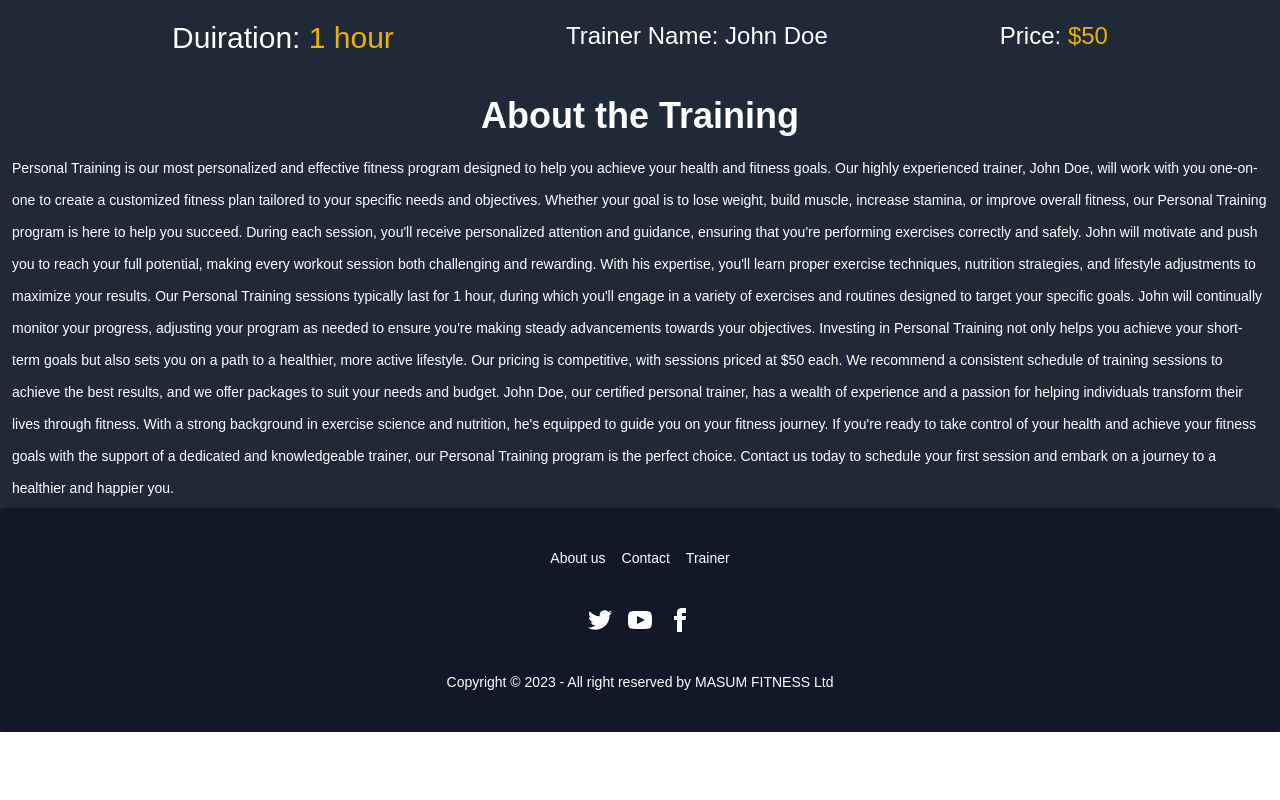
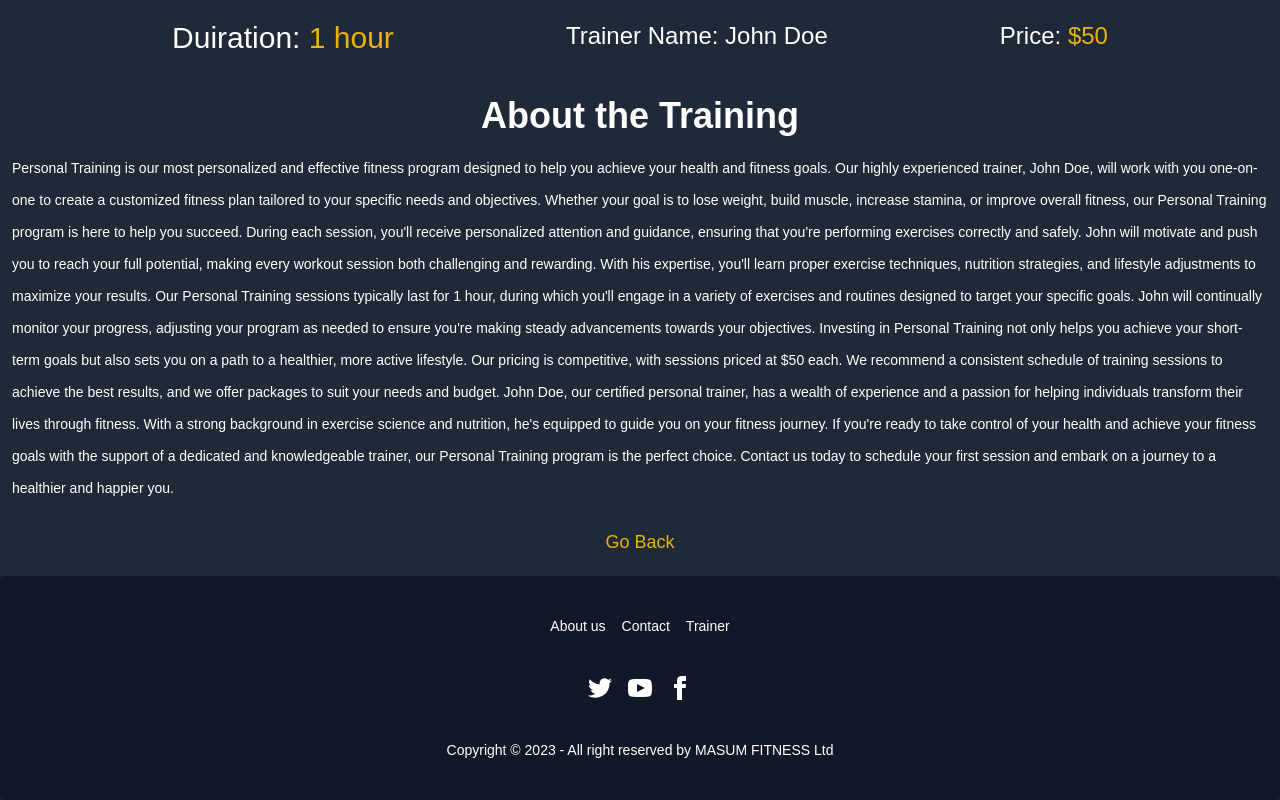
Before and after one commit to ri-masum/Masum_Fitness, a React (Vite) app: page /details/1 in a window 1280 px wide. Shown: the part 480-1280 px from the top of the page. Before the commit the page ends 1212 px from the top, so only its background shows below. Built offline with nearby package versions, Linux system fonts and the light colour scheme; no server answers; sample sign-in values are in the browser's storage.

Commit message:
redme file work done

```diff
--- a/src/components/DetailsService/DetailsService.jsx
+++ b/src/components/DetailsService/DetailsService.jsx
@@ -1,4 +1,4 @@
-import {  useLoaderData, useParams } from "react-router-dom";
+import {  Link, useLoaderData, useParams } from "react-router-dom";
 
 
 const DetailsService = () => {
@@ -26,6 +26,10 @@ const DetailsService = () => {
            <h1 className="text-center mt-10 mb-3 text-4xl font-extrabold">About the Training</h1>
             <h1 className="textarea-sm">{details}</h1>
 
+            <div className=" flex justify-center mt-5">
+            <Link to='/' className=" text-yellow-500  text-lg mb-5 hover:cursor-pointer">Go Back</Link>
+
+            </div>
         </div>
     );
 };
```
Also changed, not shown: 1 other file (tests, documents, lock files or other folders).
